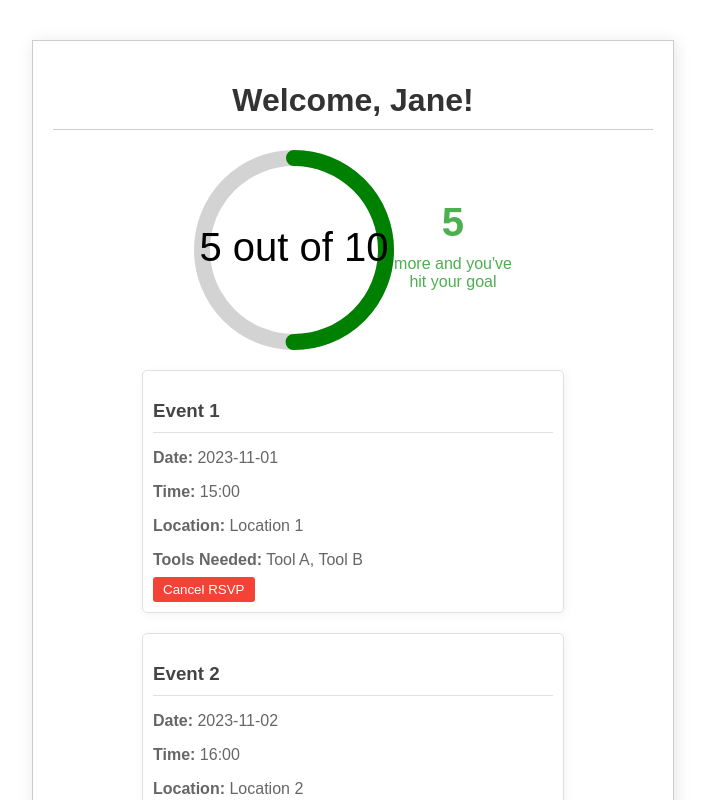
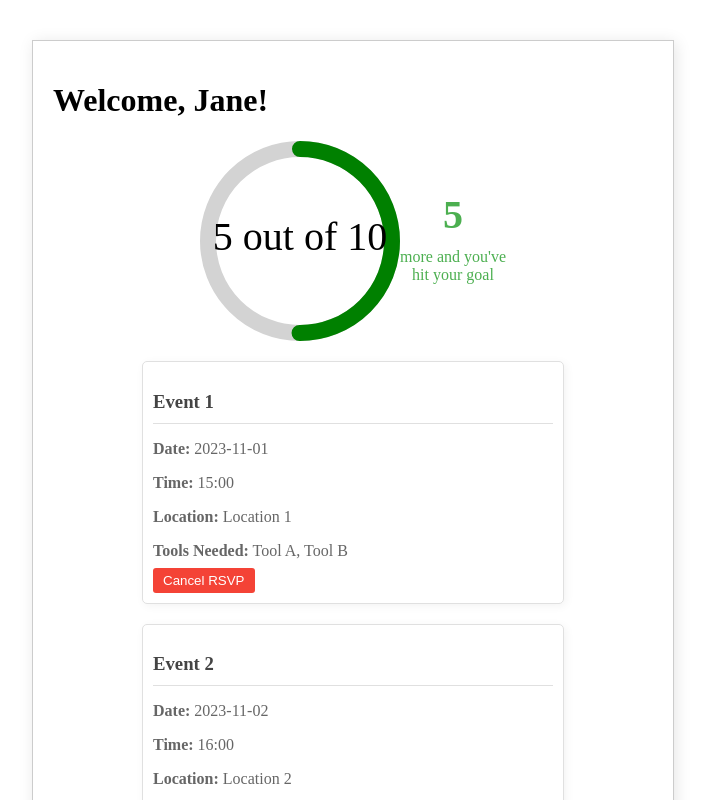
Before and after one commit to yshubber03/JP-Morgan-ReBuilding-Aurora, a React (Create React App) app in the folder frontendaurora/: page / in a window 1280 px wide. Shown: the top 800 px of the page, without its empty margins (287-994 px from the left). Built offline with nearby package versions, Linux system fonts and the light colour scheme.

Commit message:
updated styling and naming conventions in css file

```diff
--- a/frontendaurora/src/index.css
+++ b/frontendaurora/src/index.css
@@ -1,7 +1,4 @@
-/* General styles */
-body {
-  font-family: 'Arial', sans-serif;
-}
+
 
 /* UserPage styles */
 .Welcome {
@@ -12,13 +9,7 @@ body {
   box-shadow: 2px 2px 15px rgba(0, 0, 0, 0.1);
 }
 
-h1 {
-  text-align: center;
-  color: #333;
-  border-bottom: 1px solid #ccc;
-  padding-bottom: 10px;
-  margin-bottom: 20px;
-}
+
 
 .progressSection {
   display: flex;
```
